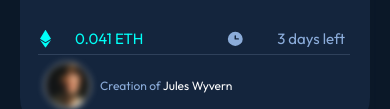
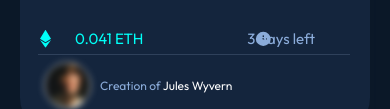
Before and after one commit to saramohamed124/NFT-preview-card-component, a plain HTML site: page index.html in a window 390 px wide. Shown: the part 546-655 px from the top of the page. Drawn offline with Linux system fonts and the light colour scheme.

Commit message:
Update master.css

```diff
--- a/css/master.css
+++ b/css/master.css
@@ -234,8 +234,11 @@
 
  @media (max-width:767px) {
      .equil-description .info img:last-of-type {
-         right: 100px;
+        right: 72px;
      }
+  .equil-description .info p:last-child {
+       padding: 0 30px 0 13px;
+  }
  }
 
  /* End Equil Description */
```
